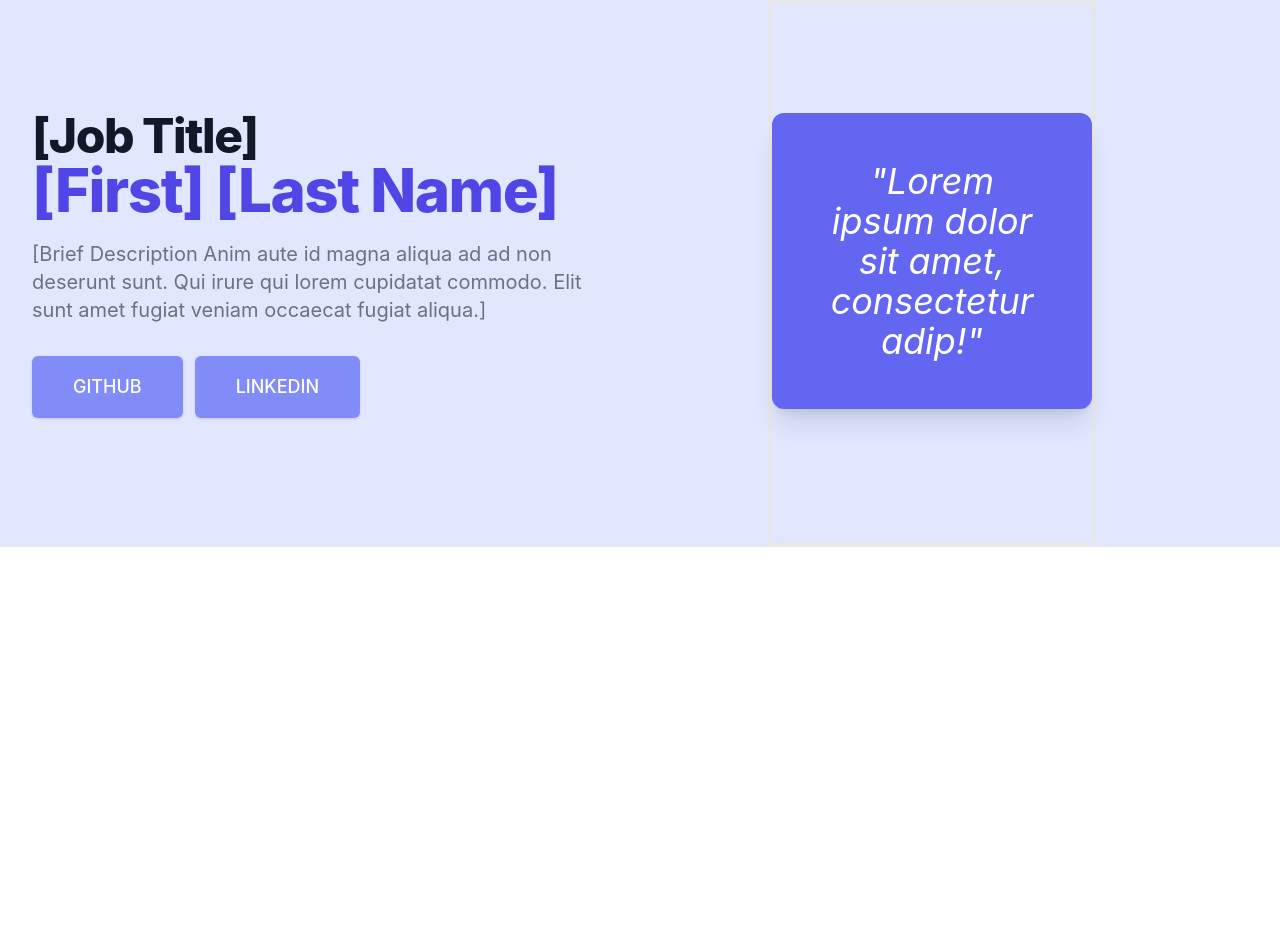
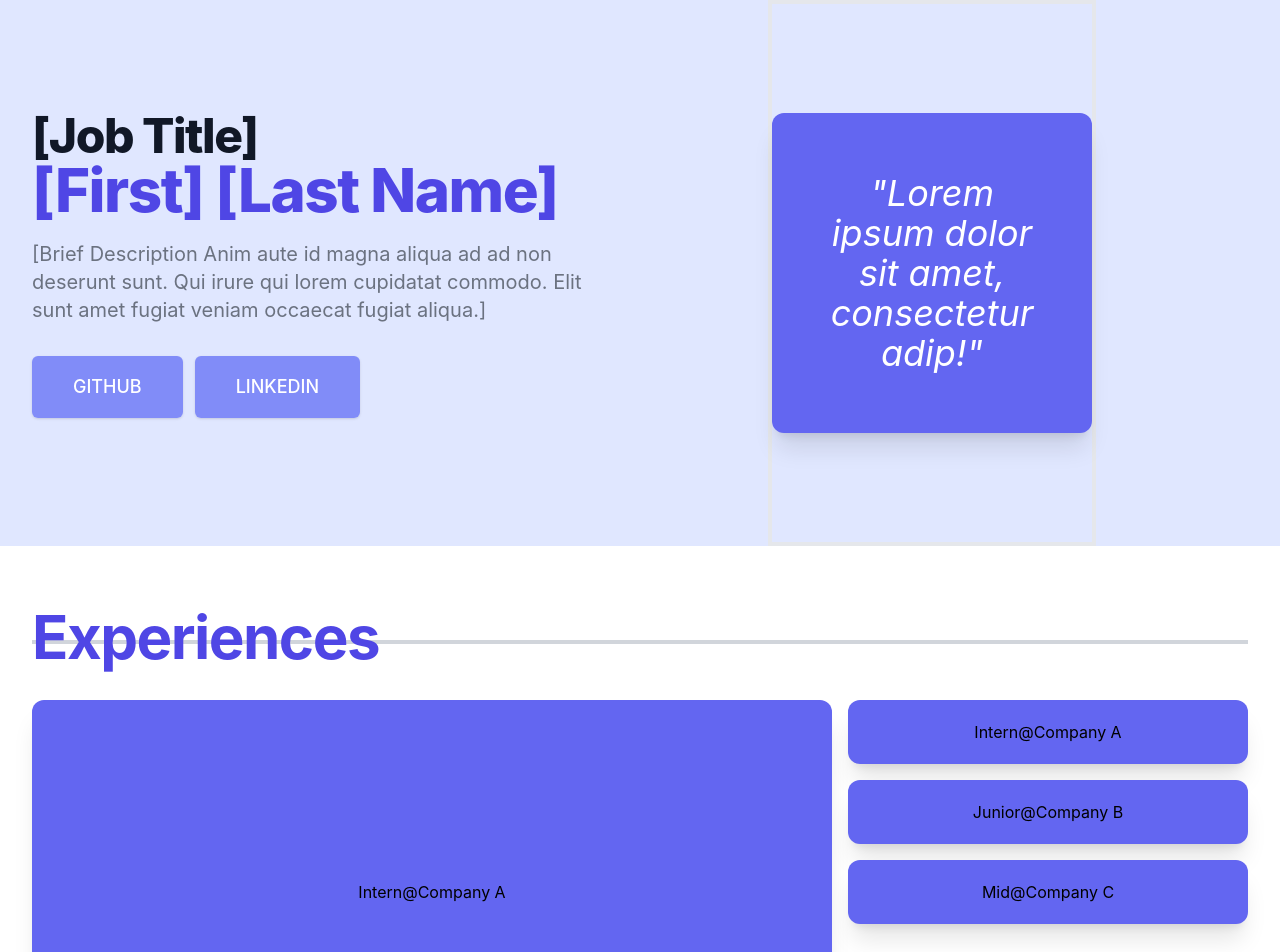
Before and after one commit to khaifahmi99/Serverless-Portfolio, a React (Create React App) app: page / in a window 1280 px wide. Shown: the top 952 px of the page. Before the commit the page ends 800 px from the top, so only its background shows below. Built offline with nearby package versions, Linux system fonts and the light colour scheme.

Commit message:
added basic layout for experience

```diff
--- a/src/App.tsx
+++ b/src/App.tsx
@@ -1,11 +1,11 @@
-import { Home } from "./views/Home";
-
+import Experience from "./views/Experience";
+import Home from "./views/Home";
 
 function App() {
   return (
     <>
       <Home />
-      <hr />
+      <Experience />
     </>
   );
 }
--- a/src/components/Card/Card.tsx
+++ b/src/components/Card/Card.tsx
@@ -6,7 +6,7 @@ export interface CardProps {
 
 const Card: FC<CardProps> = ({ children }) => {
     return (
-        <div className="rounded-xl shadow-xl bg-indigo-500 flex items-center justify-center">
+        <div className="rounded-xl shadow-xl bg-indigo-500 flex items-center justify-center w-full h-full">
             {children}
         </div>
     )
--- /dev/null
+++ b/src/components/Title/Title.tsx
@@ -0,0 +1,28 @@
+import { FC } from "react";
+
+export interface TitleProps {
+    text: string;
+    twOptions?: {
+        backgroundColor?: string;
+    }
+}
+
+const Title: FC<TitleProps> = ({
+    text,
+    twOptions = { backgroundColor: 'white' },
+}) => (
+    <div className='pb-14 pt-14'>
+        <h1
+            className={`text-indigo-600 text-6xl tracking-tight font-bold md:border-b-4 border-gray-300 border-0`}
+            style={{ lineHeight: '0.1em' }}
+        >
+            <span
+                className={`bg-${twOptions.backgroundColor} pr-4`}
+            >
+                {text}
+            </span>
+        </h1>
+    </div>
+)
+
+export default Title;
--- /dev/null
+++ b/src/components/Title/index.ts
@@ -0,0 +1 @@
+export { default } from './Title';
--- /dev/null
+++ b/src/views/Experience/Experience.tsx
@@ -0,0 +1,52 @@
+import React from "react";
+import Card from "../../components/Card";
+import Title from "../../components/Title";
+
+const Experience = (): JSX.Element => {
+    // TODO: Get from JSON
+    const EXPERIENCES = [
+        {
+            role: 'Intern',
+            company: 'Company A',
+            technologies: ['HTML', 'CSS'],
+            duration: [2018, 2019],
+        },
+        {
+            role: 'Junior',
+            company: 'Company B',
+            technologies: ['Linux', 'Python'],
+            duration: [2019, 2021],
+        },
+        {
+            role: 'Mid',
+            company: 'Company C',
+            technologies: ['TailwindCSS', 'AWS'],
+            duration: [2021, null],
+        },
+    ];
+
+    // TODO: must check before accessing index 0
+    const [activeExperience, setActiveExperience] = React.useState(EXPERIENCES[0]);
+
+    const latestExperience = EXPERIENCES.length > 4 ? EXPERIENCES.slice(0, 3) : EXPERIENCES;
+
+    return (
+        <div className='max-w-7xl mx-auto sm:px-6 lg:px-8 py-8'>
+            <Title text='Experiences' />
+            <div className='flex flex-row space-x-4 w-full h-96'>
+                <div className='w-full'>
+                    <Card>{activeExperience.role}@{activeExperience.company}</Card>
+                </div>
+                <div className='flex flex-col space-y-4 w-1/2 overflow:auto'>
+                    {latestExperience.map((exp, idx) => (
+                        <div id={`exp-${idx}`} className='h-16' onClick={() => setActiveExperience(exp)}>
+                            <Card>{exp.role}@{exp.company}</Card>
+                        </div>
+                    ))}
+                </div>
+            </div>
+        </div>
+    );
+}
+
+export default Experience;
--- /dev/null
+++ b/src/views/Experience/index.ts
@@ -0,0 +1 @@
+export { default } from './Experience';
--- a/src/views/Home/index.ts
+++ b/src/views/Home/index.ts
@@ -1 +1 @@
-export { default as Home } from './Home';
+export { default } from './Home';
```
